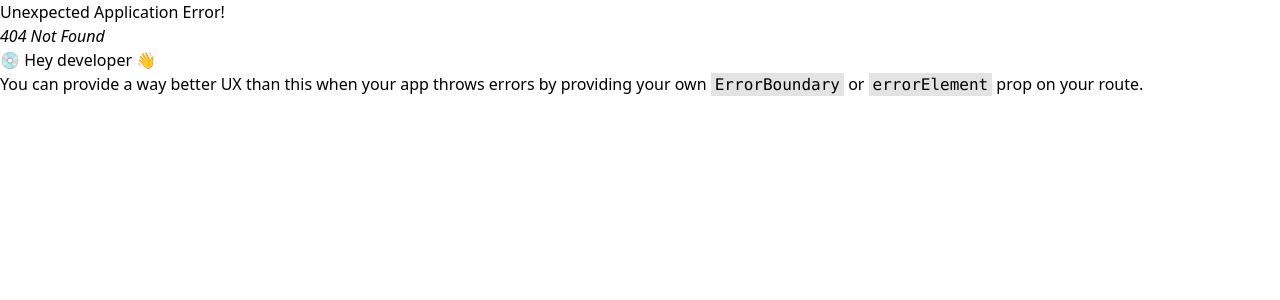
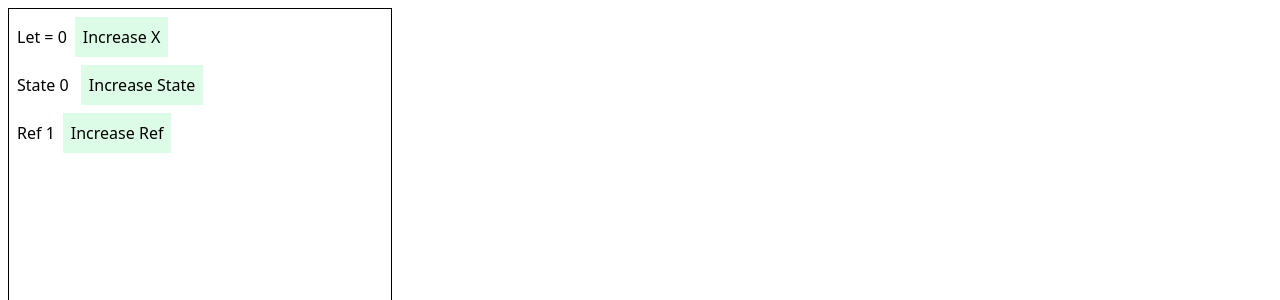
Before and after one commit to danishagarwal/React-Practice, a React (Create React App) app: page /ref in a window 1280 px wide. Before the commit this address had no page. Shown: the top 300 px of the page. Built offline with nearby package versions, Linux system fonts and the light colour scheme.

Commit message:
useRef hook

```diff
--- a/src/App.js
+++ b/src/App.js
@@ -3,11 +3,17 @@ import "./App.css";
 import Memo from "./components/Memo";
 import Test from "./components/Test";
 import { RouterProvider, createBrowserRouter } from "react-router-dom";
+import Ref from "./components/Ref";
 
 const appRouter = createBrowserRouter([
   {
     path: "/memo",
     element: <Memo />,
+  },
+
+  {
+    path: "/ref",
+    element: <Ref />,
   },
   {
     path: "/",
--- /dev/null
+++ b/src/components/Ref.js
@@ -0,0 +1,49 @@
+import React, { useState } from "react";
+import { useRef } from "react";
+
+const Ref = () => {
+  let x = 0;
+  const [st, setSt] = useState(0);
+  const refVar = useRef(1);
+  //console.log(refVar);
+  return (
+    <div className="border border-black w-96 h-96 p-2 m-2">
+      <div>
+        Let = {x}
+        <button
+          onClick={() => {
+            x = x + 1;
+            console.log("let Var " + x);
+          }}
+          className="p-2 ml-2 bg-green-100"
+        >
+          Increase X
+        </button>
+      </div>
+      <div>
+        State {st}{" "}
+        <button
+          onClick={() => setSt(st + 1)}
+          className="p-2 mt-2 ml-2 bg-green-100"
+        >
+          Increase State
+        </button>
+        {console.log("State Var " + st)}
+      </div>
+      <div>
+        Ref {refVar.current}
+        <button
+          onClick={() => {
+            refVar.current += 1;
+            console.log("RefVar " + refVar.current);
+          }}
+          className="p-2 mt-2 ml-2 bg-green-100"
+        >
+          Increase Ref
+        </button>
+      </div>
+    </div>
+  );
+};
+
+export default Ref;
```
